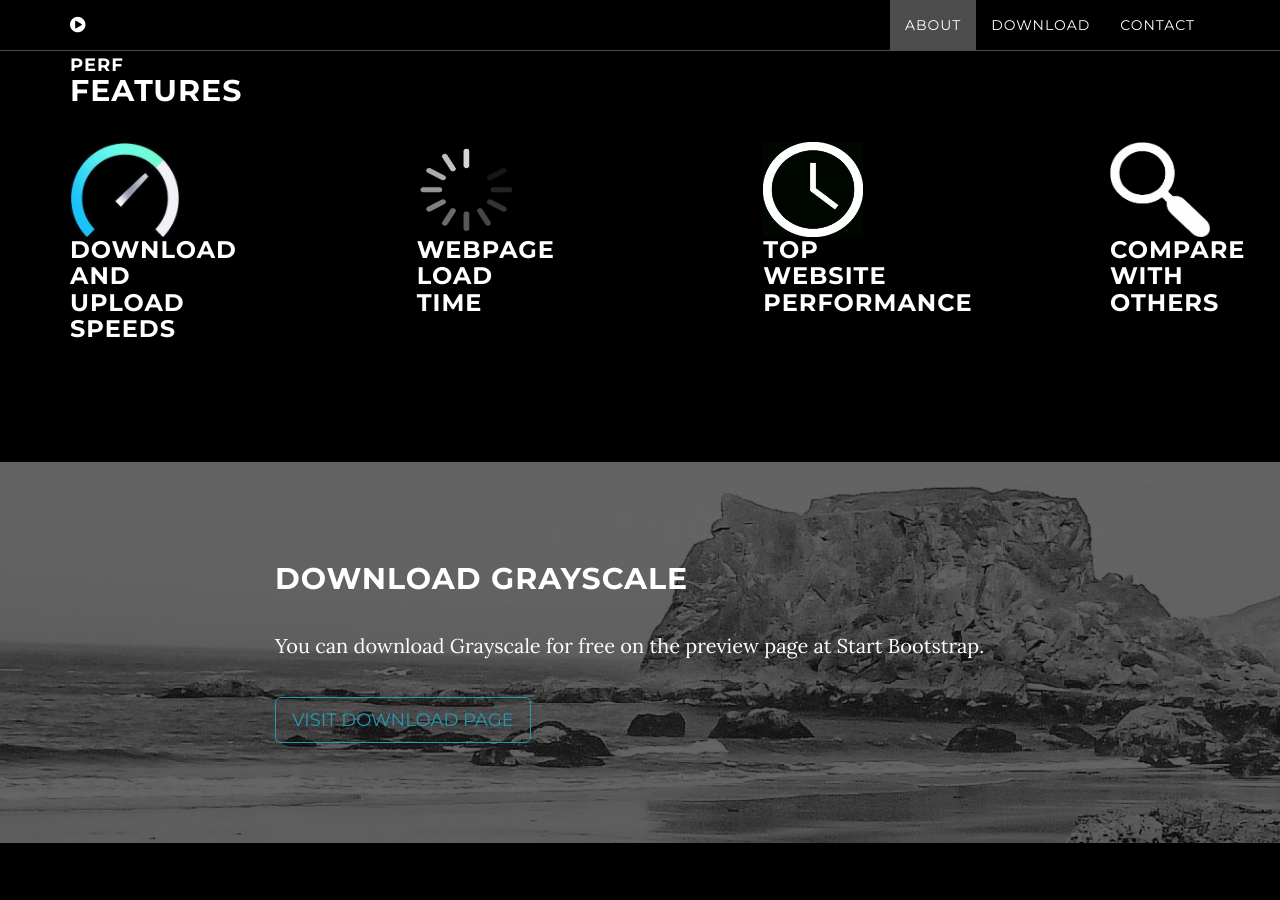
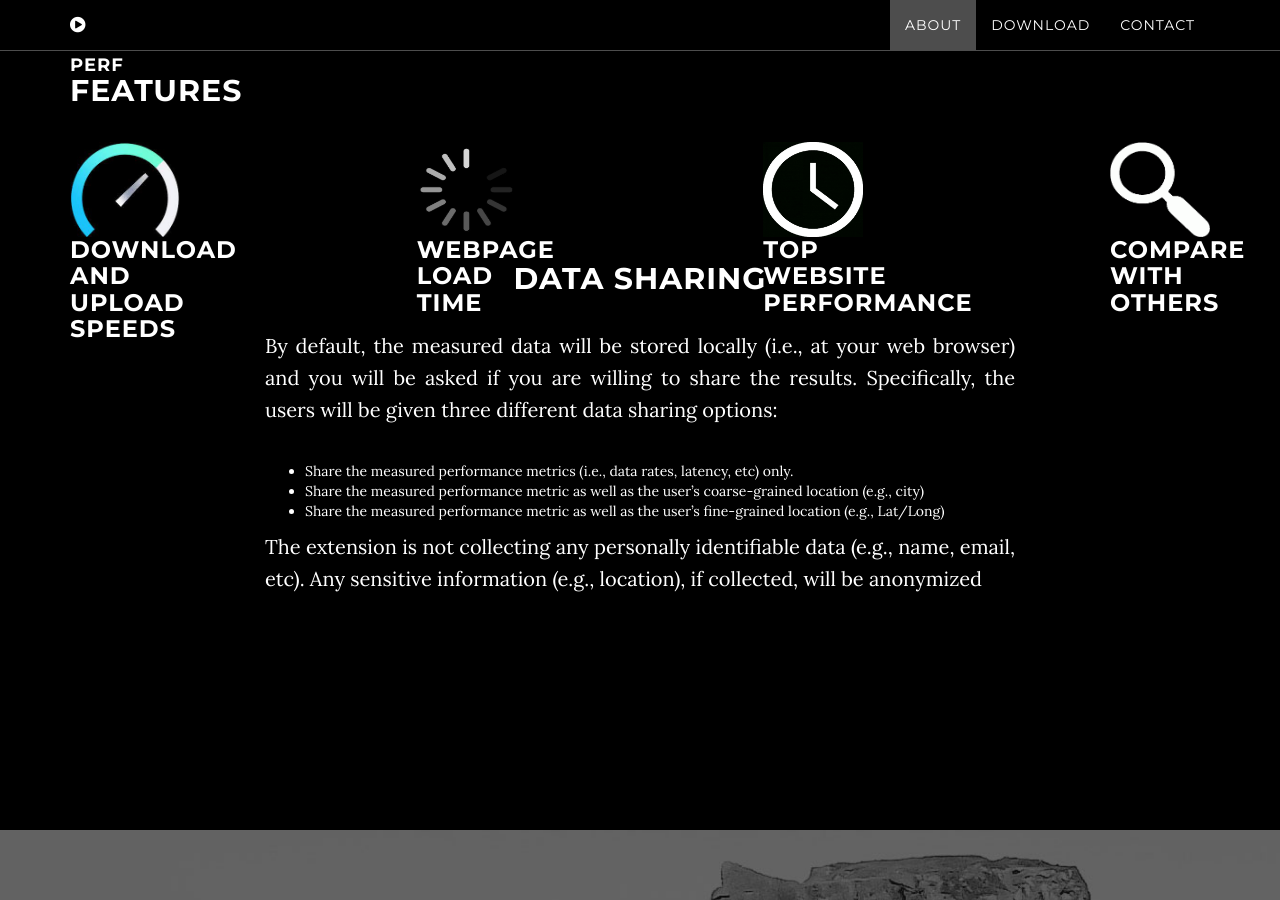
Before and after one commit to socsys/measurements, a Jekyll site: the page built from index.html, in a window 1280 px wide and 900 px high, scrolled down 1487 px. Built offline with Jekyll 4.4.1, drawn with Linux system fonts in a browser that asks for light colours.

Commit message:
add data sharing section

```diff
--- a/_includes/about.html
+++ b/_includes/about.html
@@ -34,4 +34,23 @@
             </div>
             <span></span>
         </div>
+
+
+        <div class="row">
+            <h2>Data Sharing</h2>
+            <div class="col-lg-8 col-lg-offset-2">
+
+              <p> By default, the measured data will be stored locally (i.e., at your web browser) and you will be asked if you are willing to share the results. Specifically, the users will be given three different data sharing options:  <p1>
+                <ul>
+                  <li>Share the measured performance metrics (i.e., data rates, latency, etc) only. </li>
+                  <li>Share the measured performance metric as well as the user’s coarse-grained location (e.g., city)  </li>
+                  <li>Share the measured performance metric as well as the user’s fine-grained location (e.g., Lat/Long)  </li>
+                </ul>
+
+              <p> The extension is not collecting any personally identifiable data (e.g., name, email, etc). Any sensitive information (e.g., location), if collected, will be anonymized </p>
+
+            </div>
+        </div>
+
+
     </section>
```
